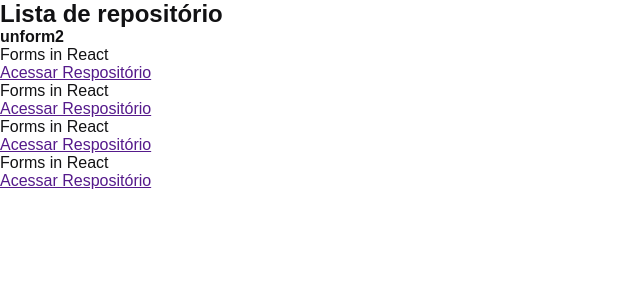
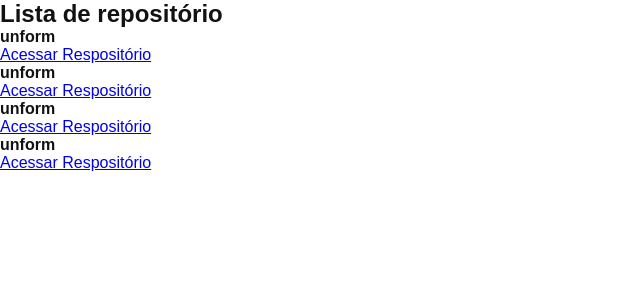
Before and after one commit to ligiadavilabozzi/rocketseat-ignite-React-01, a React app: page / in a window 1280 px wide. Shown: the top 300 px of the page, without its empty margins (0-640 px from the left). Built offline with nearby package versions, Linux system fonts and the light colour scheme.

Commit message:
props name description and link in repositoryItem

```diff
--- a/src/components/RepositiryItem.jsx
+++ b/src/components/RepositiryItem.jsx
@@ -1,13 +1,13 @@
-export function RepositoryItem(props) {
+export function RepositoryItem (props){
     return (
         <li>
-            <strong>{props.repository}</strong>
-            <p>Forms in React</p>
+        <strong>{props.repository.name ?? "Default"}</strong>
+		<p>{props.repository.description}</p>
 
-            <a href="">
-                Acessar Respositório
+        <a href={props.repository.link}>
+            Acessar Respositório
         </a>
-        </li>
+    </li>
 
     )
 
--- a/src/components/RepositoryList.jsx
+++ b/src/components/RepositoryList.jsx
@@ -1,5 +1,10 @@
 import { RepositoryItem } from "./RepositiryItem"
 
+const repository = {
+    name: "unform",
+    descriptio: "Forms in React",
+    link: "http://github.com/unform/unform"
+}
 
 export function RepositoryList() {
     return (
@@ -7,14 +12,10 @@
             <h1>Lista de repositório</h1>
 
             <ul>
-                <RepositoryItem
-                    repository="unform2"
-                    description="Forms in React"
-                    link="http://github.com/unform/unform"
-                />
-                <RepositoryItem />
-                <RepositoryItem />
-                <RepositoryItem />
+                <RepositoryItem repository={repository} />
+                <RepositoryItem repository={repository}/>
+                <RepositoryItem repository={repository}/>
+                <RepositoryItem repository={repository}/>
             </ul>
 
         </section>
```
